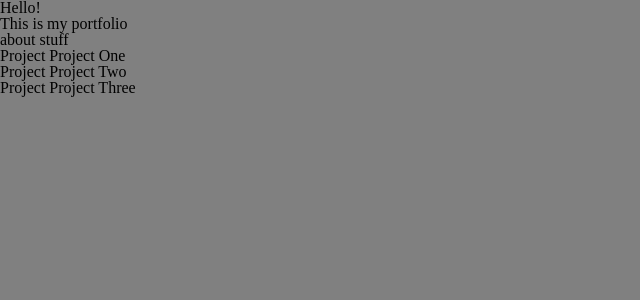
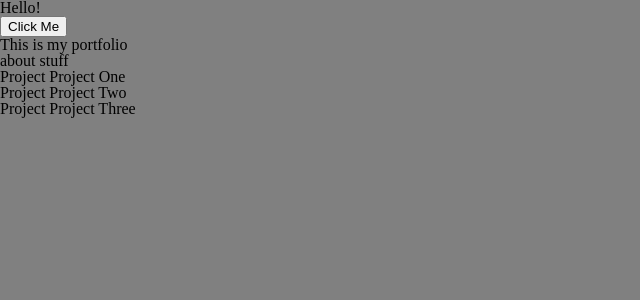
Before and after one commit to aidan-diaz/reactPortfolio, a React (Vite) app: page / in a window 1280 px wide. Shown: the top 300 px of the page, without its empty margins (0-640 px from the left). Built offline with nearby package versions, Linux system fonts and the light colour scheme.

Commit message:
imported DarkModeButton to Header.jsx, tested to ensure proper rendering

```diff
--- a/src/components/DarkModeButton.jsx
+++ b/src/components/DarkModeButton.jsx
@@ -0,0 +1,12 @@
+import { useState } from 'react'
+
+const DarkModeButton = () => {
+    const [darkMode, setMode] = useState(false)
+
+    return (
+        <button>Click Me</button>
+    )
+
+}
+
+export { DarkModeButton }
--- a/src/components/Header.jsx
+++ b/src/components/Header.jsx
@@ -1,8 +1,12 @@
+import { DarkModeButton } from "./DarkModeButton"
+
 const Header = () => {
     return (
         <header>
-            Hello!
+            <h2>Hello!</h2>
+            <DarkModeButton />
         </header>
+
     )
 }
 
```
